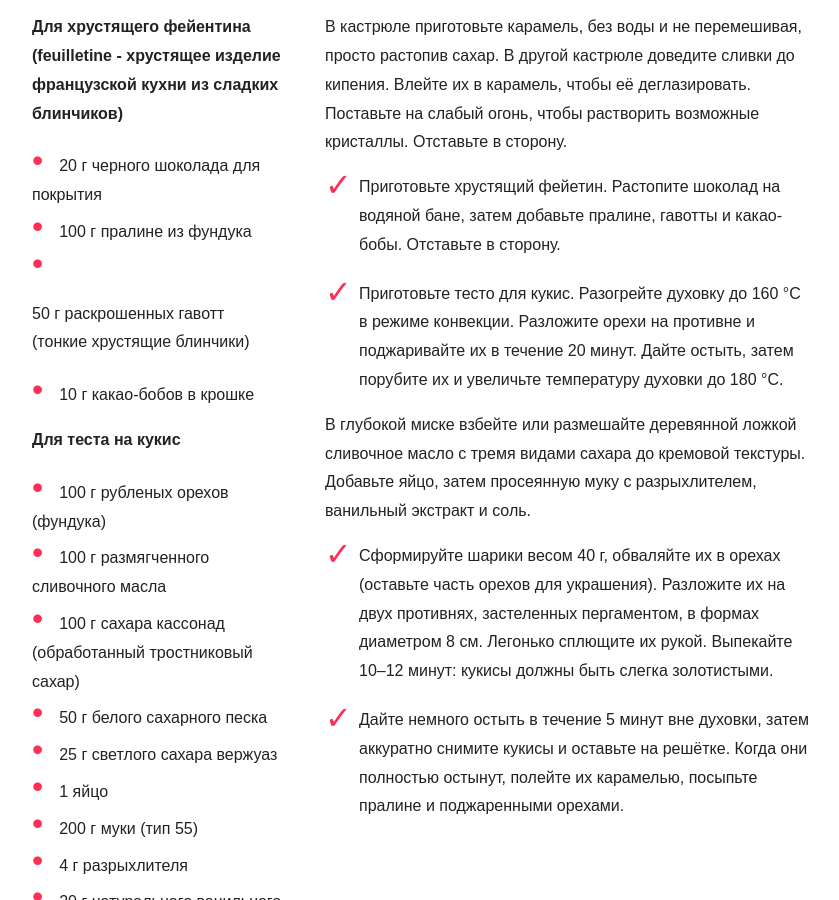
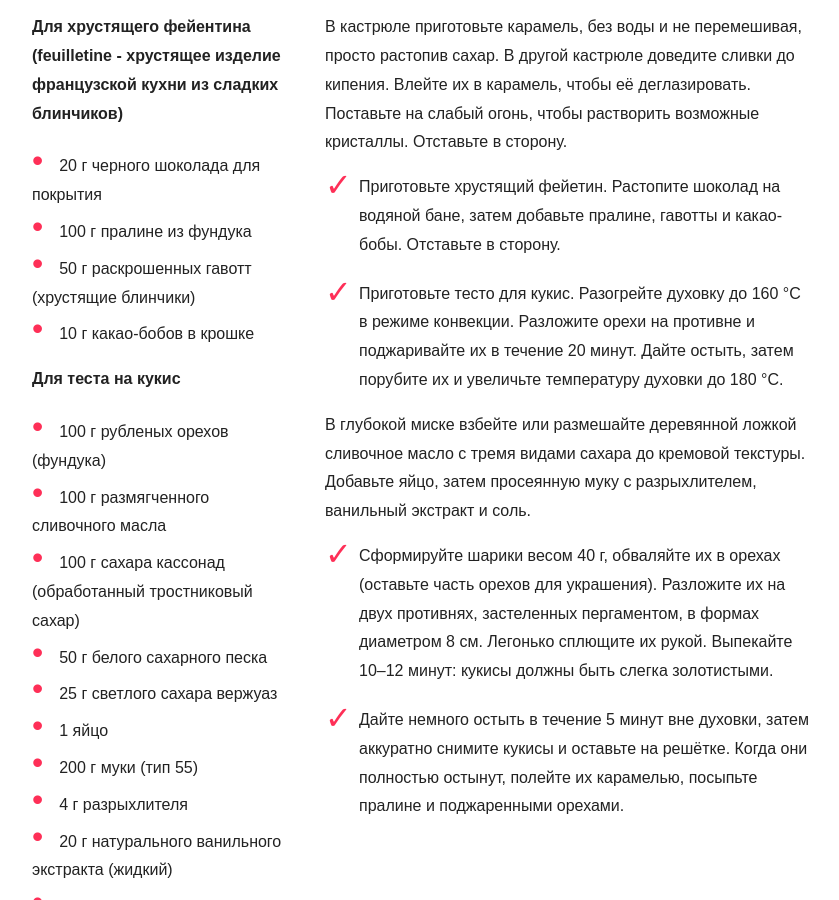
Before and after one commit to Helga1970/new-site, a Jekyll site: the page built from _recipes/les-cookeis-de-nos-reve/kukis-feietin-i-karamel.md, in a window 1280 px wide and 900 px high, scrolled down 1029 px. Shown: the whole window, without its empty margins (58-897 px from the left). Built offline with Jekyll 4.4.1, drawn with Linux system fonts in a browser that asks for light colours; nearby versions of some CDN libraries; some web fonts are replaced; comment, search, counter and statistics services are not loaded.

Commit message:
Update kukis-feietin-i-karamel.md

```diff
--- a/_recipes/les-cookeis-de-nos-reve/kukis-feietin-i-karamel.md
+++ b/_recipes/les-cookeis-de-nos-reve/kukis-feietin-i-karamel.md
@@ -28,8 +28,7 @@ recipe:
 
     * 100 г пралине из фундука
 
-    * 50 г раскрошенных гавотт (тонкие хрустящие блинчики)
-
+    * 50 г раскрошенных гавотт (хрустящие блинчики)
 
     * 10 г какао-бобов в крошке
 
```
